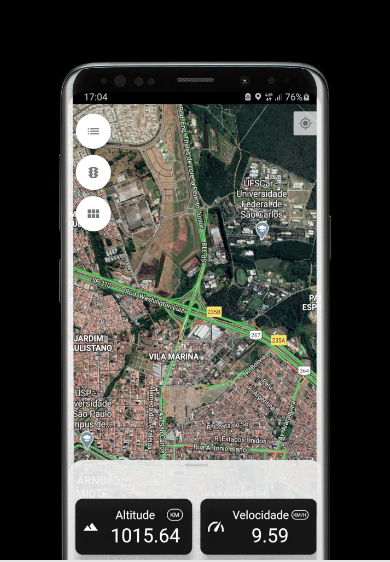
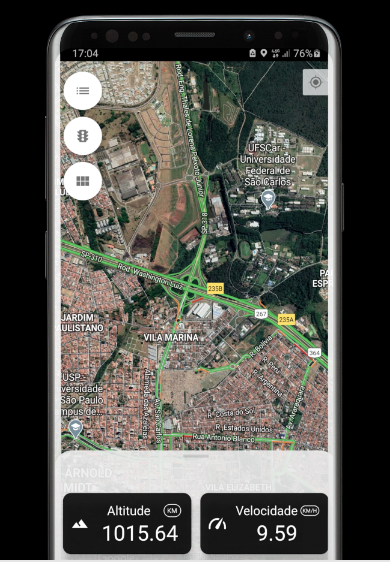
Before and after one commit to zenitheesc/zenith-website, a Next.js app: page / in a window 390 px wide. Shown: the part 2463-3025 px from the top of the page. Built offline with nearby package versions, Linux system fonts and the light colour scheme.

Commit message:
Changing css for the new zenith monitor image

```diff
--- a/styles/ApoiadoresBanner.module.css
+++ b/styles/ApoiadoresBanner.module.css
@@ -59,7 +59,7 @@
     .apoiadoresBanner {
         flex-direction: column;
         align-items: center;
-        height: 120vw;
+        height: 100vw;
         text-align: center;
     }
 
@@ -91,6 +91,7 @@
     .squares{
         grid-template-columns: 40vw 40vw;
         grid-template-rows: 40vw 40vw;
+        padding-bottom: 40%;
     }
 
     .squares > *{
--- a/styles/BannersText.module.css
+++ b/styles/BannersText.module.css
@@ -38,9 +38,6 @@
 
 
 @media screen and (max-width: 1024px) {
-    .bannersText > form{
-        bottom: 1vh;
-    }
     #gitHubButton{
         height: 2em;
         width: 7em;
--- a/styles/GenusBanner.module.css
+++ b/styles/GenusBanner.module.css
@@ -17,15 +17,15 @@
 @media screen and (max-width: 1024px) {
     .genusBanner {
         flex-direction: column;
-        height: 120vw;
+        height: 100vw;
     }
     #genusVideo {
         align-self: center;
-        width: 80%;
+        width: 70vw;
         height: auto;
         margin-right: 0.3em;
-        margin-top: 0em;
-        margin-bottom: 6.6em;
+        margin-top: 0;
+        margin-bottom: 15vw;/*6.6em;*/
     }
 }
 
@@ -34,6 +34,7 @@
         height: 200vw;
     }
     #genusVideo {
+        margin-bottom: 30vw;
         width: 100%;
     }
 }
--- a/styles/ZenMonitorBanner.module.css
+++ b/styles/ZenMonitorBanner.module.css
@@ -1,32 +1,33 @@
 .zenMonitorBanner {
+    position: relative;
     display: flex;
     flex-direction: row;
     justify-content: space-between;
     background-color: black;
     height: 40vw;
     align-items: left;
-    z-index: 2;
 }
 
 .zenMonitorImage {
-    height: auto;
-    padding-right: 7.2em;
-    align-items: center;
+    height: 38vw;
+    padding-right: 10em;
+    position: absolute;
+    right: 0;
+    bottom: 0;
 }
 
 
 @media screen and (max-width: 1024px) {
     .zenMonitorBanner{
         flex-direction: column;
-        height: 120vw;
+        height: 115vw;
     }
 
     .zenMonitorImage {
         align-self: center;
-        width: 50vw;
-        height: auto;
-        align-items: center;
+        height: 75vw;
         padding-right: 0em;
+        right: unset;
     }
 }
 
@@ -36,6 +37,12 @@
     }
 
     .zenMonitorImage {
-        width: 70vw;
+        height: 140vw;
     }
 }
+
+@media screen and (max-width: 369px) {
+    .zenMonitorBanner {
+        height: 230vw;
+    }
+}
```
